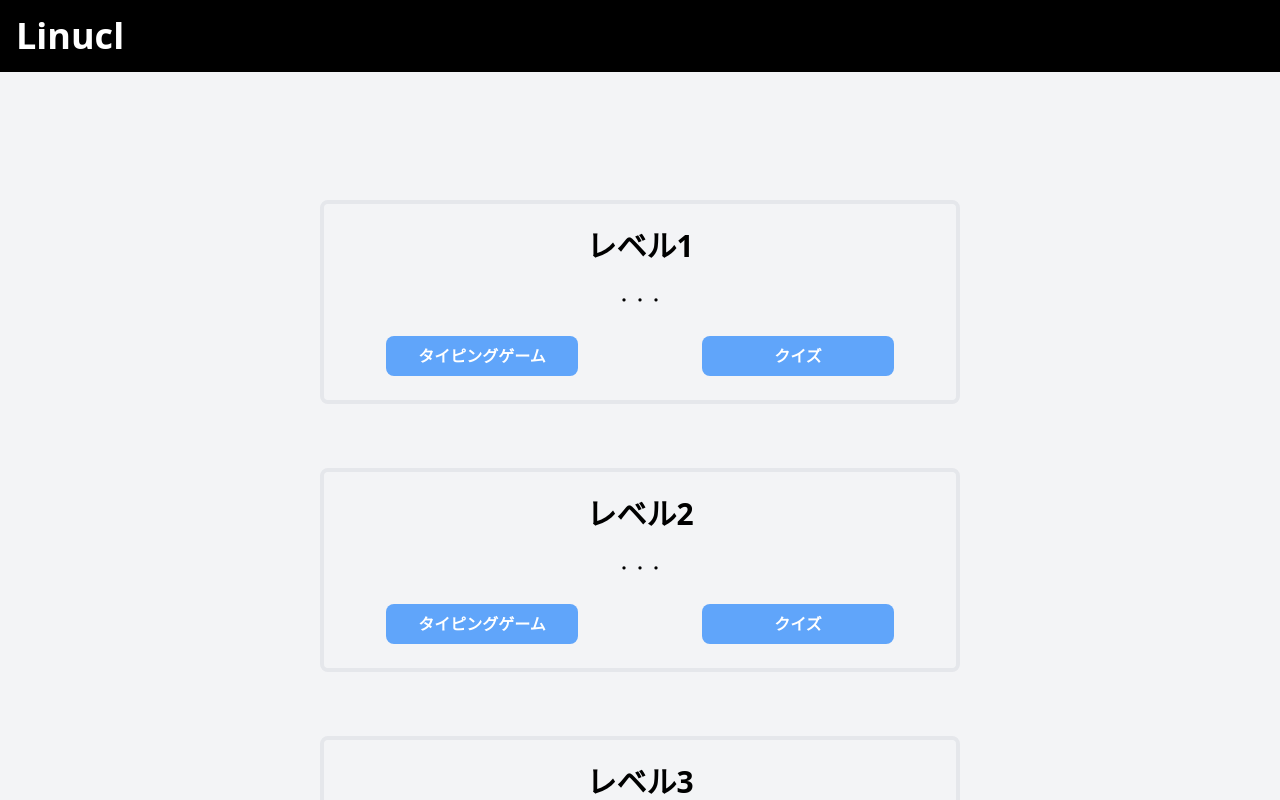
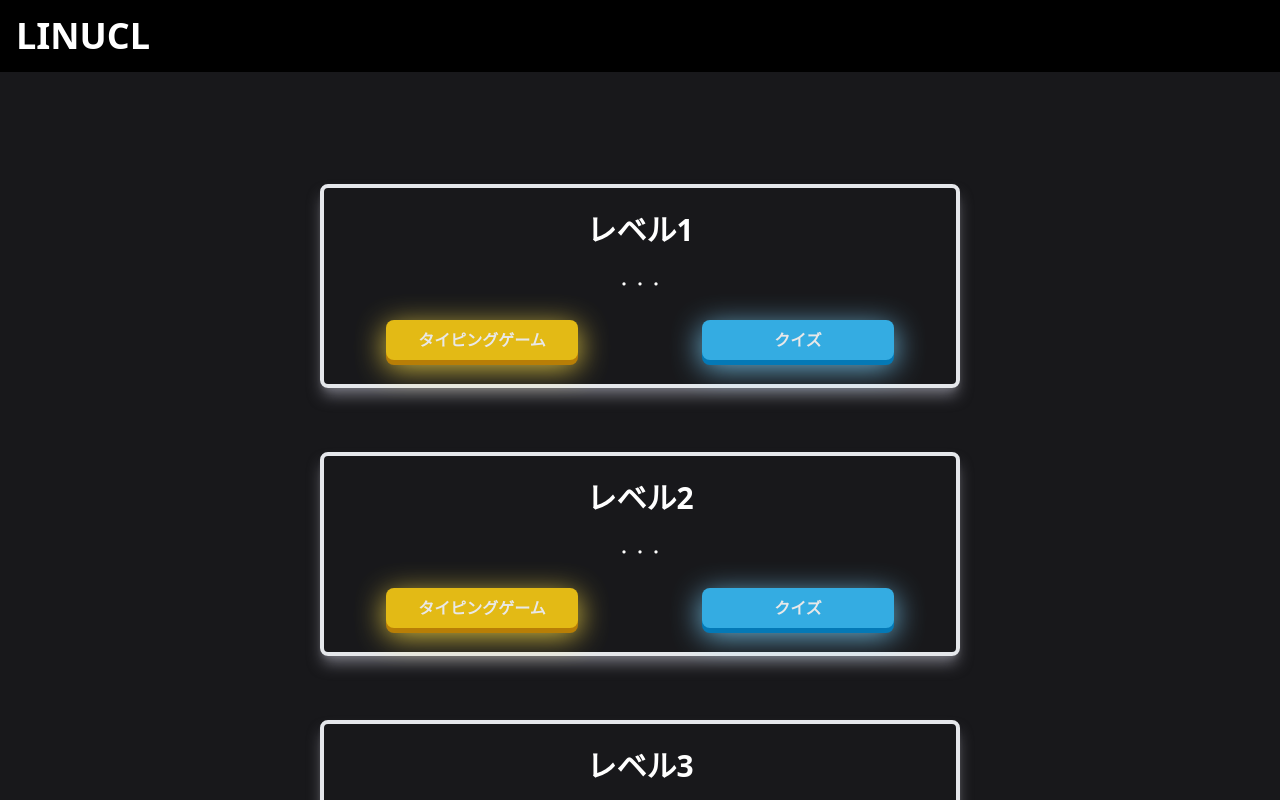
Before and after one commit to ponsAoki/Linucl, a React (Create React App) app in the folder front/: page /home in a window 1280 px wide. Shown: the top 800 px of the page. Built offline with nearby package versions, Linux system fonts and the light colour scheme; no server answers.

Commit message:
HomePageのデザインとボタンを変更

```diff
--- a/front/src/components/organisms/LessonBox.tsx
+++ b/front/src/components/organisms/LessonBox.tsx
@@ -10,18 +10,22 @@ export const LessonBox: FC<Props> = memo((props) => {
   const { outline, content } = props;
   let navigate: NavigateFunction = useNavigate();
   return (
-    <div className="box-border border-4 rounded-lg outline-none w-1/2 mx-auto my-16 text-center">
+    <div className="box-border border-4 rounded-lg outline-none w-1/2 mx-auto my-16 text-white text-center shadow-lg shadow-zinc-500">
       <h3 className="text-3xl font-bold my-6">{outline}</h3>
       <p className="px-8 my-6">{content}</p>
       <div className="flex justify-around my-6">
         <button
-          className="text-white font-bold w-48 rounded-lg bg-blue-400 px-4 py-2 hover:opacity-80"
+          className="text-white font-bold w-48 rounded-lg bg-yellow-400 hover:bg-yellow-500 px-4 py-2 shadow-yellow2 opacity-90 hover:opacity-100"
           onClick={() => navigate("/typing-game")}
-        >タイピングゲーム</button>
+        >
+          タイピングゲーム
+        </button>
         <button
-          className="text-white font-bold w-48 rounded-lg bg-blue-400 px-4 py-2 hover:opacity-80"
+          className="text-white font-bold w-48 rounded-lg bg-sky-400 hover:bg-sky-500 px-4 py-2 shadow-sky2 opacity-90 hover:opacity-100"
           onClick={() => navigate("/quiz")}
-        >クイズ</button>
+        >
+          クイズ
+        </button>
       </div>
     </div>
   )
--- a/front/src/components/organisms/layout/Header.tsx
+++ b/front/src/components/organisms/layout/Header.tsx
@@ -3,7 +3,7 @@ import { FC, memo } from "react";
 export const Header: FC = memo(() => {
   return(
     <nav className="pl-2 py-4 bg-black">
-      <h2 className="text-4xl text-white font-black ml-2">Linucl</h2>
+      <h2 className="text-4xl text-white font-black ml-2">LINUCL</h2>
     </nav>
   )
 })
--- a/front/src/pages/HomePage.tsx
+++ b/front/src/pages/HomePage.tsx
@@ -7,7 +7,7 @@ export const HomePage: FC = memo(() => {
   return (
     <div className="overflow-x-hidden">
       <Header />
-        <div className="bg-gray-100 py-16">
+        <div className="bg-zinc-900 py-12">
           <ul>
             <li>
             <LessonBox outline="レベル1" content="・・・" />
--- a/front/tailwind.config.js
+++ b/front/tailwind.config.js
@@ -6,7 +6,10 @@ module.exports = {
   theme: {
     extend: {
       boxShadow: {
-        '3xl': '0 5px 0px #4f96f6, 0 10px 100px #4f96f6',
+        'yellow1': '0 5px 0px #eab308, 0 10px 100px #fef08a',
+        'yellow2': '0 5px 0px #ca8a04,0 7px 30px #fde047',
+        'sky1': '0 5px 0px #0ea5e9,0 7px 30px #bae6fd',
+        'sky2': '0 5px 0px #0284c7,0 7px 30px #7dd3fc',
       }
     },
   },
```
